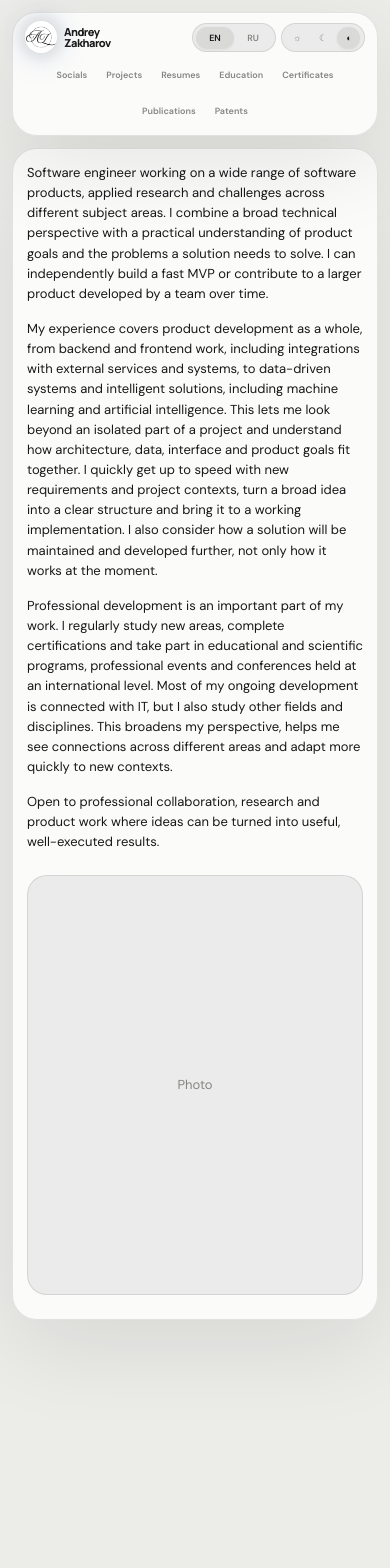
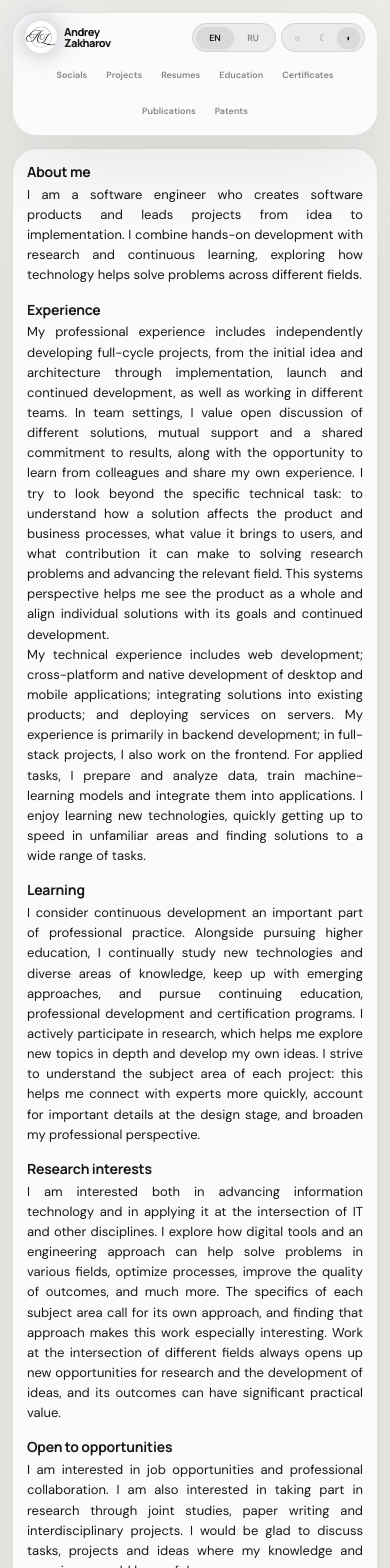
Before and after one commit to TheAndreyZakharov/TheAndreyZakharov.github.io, a React (Vite) app: page / in a window 390 px wide. Shown: the top 1568 px of the page. Before the commit the page ends 1344 px from the top, so only its background shows below. Built offline with nearby package versions, Linux system fonts and the light colour scheme.

Commit message:
description main

```diff
--- a/src/App.css
+++ b/src/App.css
@@ -133,15 +133,17 @@ button { border: 0; }
   backface-visibility: hidden;
   animation: card-in .7s cubic-bezier(.22, 1, .36, 1) both;
 }
-.profile-card.home-page { width: min(100%, 1040px); padding-top: 28px; padding-bottom: 32px; }
+.profile-card.home-page { --home-space: 28px; width: min(100%, 1040px); padding: var(--home-space); }
 .home-page .top-controls { position: static; }
 .home-page .profile-header { padding-top: 16px; }
-.home-hero { display: grid; grid-template-columns: minmax(0, 1fr) minmax(245px, .68fr); align-items: start; gap: clamp(26px, 5vw, 64px); }
+.home-hero { display: grid; grid-template-columns: minmax(0, 1fr) minmax(245px, .6fr); align-items: start; gap: var(--home-space); }
 .home-hero__copy { display: flex; min-width: 0; flex-direction: column; justify-content: center; }
 .home-hero .professional-summary { --professional-summary-space: 15px; margin: 0; padding: 0; border: 0; background: transparent; }
-.home-hero .professional-summary p { text-align: left; text-align-last: auto; }
+.home-hero .professional-summary p { text-align: justify; text-align-last: left; hyphens: none; -webkit-hyphens: none; }
 .home-hero .professional-summary__content { gap: var(--professional-summary-space); }
-.home-photo-placeholder { display: grid; width: 100%; min-height: 390px; aspect-ratio: 4 / 5; place-items: center; border: 1px solid var(--line); border-radius: 20px; color: var(--muted); background: var(--soft); font-size: 13px; }
+.professional-summary__section { display: grid; min-width: 0; gap: 3px; }
+.professional-summary__lead { margin: 0; font-size: 14px; font-weight: 700; letter-spacing: -.015em; line-height: 1.35; }
+.home-photo-placeholder { display: grid; width: 100%; aspect-ratio: 9 / 16; place-items: center; border: 1px solid var(--line); border-radius: 20px; color: var(--muted); background: var(--soft); font-size: 13px; }
 
 .page-shell[data-theme="dark"] .profile-card { box-shadow: 0 28px 90px rgba(0, 0, 0, .28), inset 0 1px rgba(255, 255, 255, .06); }
 .page-shell[data-theme="dark"] .social-link__icon img { filter: grayscale(1) invert(1) contrast(.82); }
@@ -509,12 +511,17 @@ html[data-theme="dark"]::view-transition, html[data-theme="dark"]::view-transiti
   .certificate-group + .certificate-group { margin-top: 28px; }
 }
 
+@media (max-width: 940px) {
+  .home-hero { grid-template-columns: minmax(0, 1fr); }
+  .home-photo-placeholder { width: min(100%, 380px); justify-self: center; }
+}
+
 @media (max-width: 680px) {
   .site-header { width: calc(100% - 24px); border-radius: 25px; }
   .page-shell { padding: 12px 12px 24px; }
   .page-shell { min-height: calc(100vh - 90px); }
   .profile-card { padding: 14px 14px 24px; border-radius: 25px; }
-  .profile-card.home-page { padding: 14px 14px 24px; }
+  .profile-card.home-page { --home-space: 14px; }
   .site-header__inner { padding-right: 12px; padding-left: 12px; }
   .site-brand { gap: 7px; }
   .site-brand__logo { flex-basis: 36px; width: 36px; height: 36px; }
@@ -532,8 +539,7 @@ html[data-theme="dark"]::view-transition, html[data-theme="dark"]::view-transiti
   .site-nav__label-compact { display: inline; }
   .profile-header { padding-top: 34px; }
   .home-page .profile-header { padding-top: 24px; }
-  .home-hero { grid-template-columns: minmax(0, 1fr); gap: 22px; }
-  .home-photo-placeholder { min-height: 330px; aspect-ratio: 4 / 5; justify-self: stretch; }
+  .home-photo-placeholder { width: 100%; justify-self: stretch; }
   .social-links { grid-template-columns: repeat(2, 1fr); }
   .social-links.social-card-grid { grid-template-columns: repeat(2, minmax(0, 132px)); }
   .other-links-panel .social-links.social-card-grid { max-width: 412px; }
--- a/src/App.jsx
+++ b/src/App.jsx
@@ -160,11 +160,13 @@ const copy = {
     researchIsbn: "ISBN",
     researchUdc: "UDC",
     sections: "Main sections",
-    professionalSummary: "Software engineer working on a wide range of software products, applied research and challenges across different subject areas. I combine a broad technical perspective with a practical understanding of product goals and the problems a solution needs to solve. I can independently build a fast MVP or contribute to a larger product developed by a team over time.",
+    professionalSummaryTitle: "About me",
+    professionalSummary: "I am a software engineer who creates software products and leads projects from idea to implementation. I combine hands-on development with research and continuous learning, exploring how technology helps solve problems across different fields.",
     professionalSummaryMore: [
-      "My experience covers product development as a whole, from backend and frontend work, including integrations with external services and systems, to data-driven systems and intelligent solutions, including machine learning and artificial intelligence. This lets me look beyond an isolated part of a project and understand how architecture, data, interface and product goals fit together. I quickly get up to speed with new requirements and project contexts, turn a broad idea into a clear structure and bring it to a working implementation. I also consider how a solution will be maintained and developed further, not only how it works at the moment.",
-      "Professional development is an important part of my work. I regularly study new areas, complete certifications and take part in educational and scientific programs, professional events and conferences held at an international level. Most of my ongoing development is connected with IT, but I also study other fields and disciplines. This broadens my perspective, helps me see connections across different areas and adapt more quickly to new contexts.",
-      "Open to professional collaboration, research and product work where ideas can be turned into useful, well-executed results.",
+      { lead: "Experience", body: "My professional experience includes independently developing full-cycle projects, from the initial idea and architecture through implementation, launch and continued development, as well as working in different teams. In team settings, I value open discussion of different solutions, mutual support and a shared commitment to results, along with the opportunity to learn from colleagues and share my own experience. I try to look beyond the specific technical task: to understand how a solution affects the product and business processes, what value it brings to users, and what contribution it can make to solving research problems and advancing the relevant field. This systems perspective helps me see the product as a whole and align individual solutions with its goals and continued development.", technical: "My technical experience includes web development; cross-platform and native development of desktop and mobile applications; integrating solutions into existing products; and deploying services on servers. My experience is primarily in backend development; in full-stack projects, I also work on the frontend. For applied tasks, I prepare and analyze data, train machine-learning models and integrate them into applications. I enjoy learning new technologies, quickly getting up to speed in unfamiliar areas and finding solutions to a wide range of tasks." },
+      { lead: "Learning", body: "I consider continuous development an important part of professional practice. Alongside pursuing higher education, I continually study new technologies and diverse areas of knowledge, keep up with emerging approaches, and pursue continuing education, professional development and certification programs. I actively participate in research, which helps me explore new topics in depth and develop my own ideas. I strive to understand the subject area of each project: this helps me connect with experts more quickly, account for important details at the design stage, and broaden my professional perspective." },
+      { lead: "Research interests", body: "I am interested both in advancing information technology and in applying it at the intersection of IT and other disciplines. I explore how digital tools and an engineering approach can help solve problems in various fields, optimize processes, improve the quality of outcomes, and much more. The specifics of each subject area call for its own approach, and finding that approach makes this work especially interesting. Work at the intersection of different fields always opens up new opportunities for research and the development of ideas, and its outcomes can have significant practical value." },
+      { lead: "Open to opportunities", body: "I am interested in job opportunities and professional collaboration. I am also interested in taking part in research through joint studies, paper writing and interdisciplinary projects. I would be glad to discuss tasks, projects and ideas where my knowledge and experience could be useful." },
     ],
     professionalSummaryReadMore: "Read more",
     professionalSummaryReadLess: "Show less",
@@ -216,7 +218,7 @@ const copy = {
     patentsTitle: "Патенты",
     patentsPlaceholder: "Патенты появятся здесь.",
     certificatesNav: "Дипломы и сертификаты",
-    homeHeroTitle: "Инженер-программист",
+    homeHeroTitle: "Инженер-разработчик",
     educationIntro: "Мой образовательный путь, дипломы и сертификаты",
     educationArchiveButton: "Дипломы и сертификаты",
     researchSupervisor: "Научный руководитель",
@@ -225,11 +227,13 @@ const copy = {
     researchIsbn: "ISBN",
     researchUdc: "УДК",
     sections: "Основные разделы",
-    professionalSummary: "Инженер-программист, работающий над разнообразными программными продуктами, прикладными исследованиями и задачами в разных предметных областях. Соединяю широкий технический кругозор с практическим пониманием целей продукта и задач, которые он должен решать. Могу самостоятельно быстро собрать MVP или последовательно развивать большой продукт в команде.",
+    professionalSummaryTitle: "Обо мне",
+    professionalSummary: "Я инженер-разработчик, создаю программные продукты и веду проекты от идеи до внедрения. Сочетаю практическую разработку с научной деятельностью и постоянным обучением, исследуя, как технологии помогают решать задачи в разных сферах.",
     professionalSummaryMore: [
-      "Мой опыт связан с разработкой продукта целиком: от серверной логики и клиентской части, включая интеграции с внешними сервисами и системами, до работы с данными и создания интеллектуальных решений, включая задачи машинного обучения и искусственного интеллекта. Поэтому я могу смотреть на задачу не только со стороны отдельного участка, но и понимать, как между собой связаны архитектура, данные, интерфейс и цели продукта. Быстро погружаюсь в новые требования и контекст конкретной задачи, умею переводить общую идею в понятную структуру и рабочую реализацию. При этом учитываю не только то, как решение работает сейчас, но и насколько удобно его развивать дальше.",
-      "Постоянное развитие – важная часть моей работы. Регулярно изучаю новые направления, прохожу сертификации, участвую в образовательных и научных программах, профессиональных мероприятиях и конференциях, в том числе международного уровня. Основная часть моего развития связана с IT, однако я также изучаю другие области и дисциплины. Это расширяет кругозор, помогает видеть связи между разными направлениями и быстрее ориентироваться в новых сферах.",
-      "Открыт к профессиональному сотрудничеству, исследовательским задачам и разработке продуктов, где идеи можно превращать в полезные и качественно выполненные решения.",
+      { lead: "Опыт", body: "Профессиональный опыт включает самостоятельную разработку проектов полного цикла: от идеи и архитектуры до реализации, запуска и дальнейшего развития, а также работу в разных командах. В командной работе ценю открытое обсуждение разных решений, взаимную поддержку и общую нацеленность на результат, а также возможность учиться у коллег и делиться собственным опытом. Стараюсь смотреть шире конкретной технической задачи: понимать, как решение влияет на продукт и бизнес-процессы, какую пользу приносит пользователям и какой вклад может внести в решение исследовательских задач и развитие соответствующей предметной области. Такой системный взгляд помогает видеть продукт целиком и соотносить отдельные решения с его целями и развитием.", technical: "Технический опыт включает веб-разработку, кроссплатформенную и нативную разработку десктопных и мобильных приложений, интеграцию решений в готовые продукты и развёртывание сервисов на серверах. Основное направление моего опыта связано с бэкенд-разработкой; в рамках фулстек-проектов также работаю с фронтендом. Для прикладных задач подготавливаю и анализирую данные, обучаю модели машинного обучения и интегрирую их в приложения. С интересом осваиваю новые технологии, быстро разбираюсь в незнакомых областях и нахожу решения для задач разного профиля." },
+      { lead: "Обучение", body: "Постоянное развитие считаю важной частью профессиональной деятельности. Сочетаю получение высшего образования с постоянным изучением новых технологий и разных областей знаний, слежу за появлением новых подходов, прохожу программы дополнительного образования, повышения квалификации и сертификации. Активно участвую в научной деятельности: она помогает глубже разбираться в новых темах и развивать собственные идеи. Стремлюсь понимать предметную область каждого проекта: это помогает быстрее находить общий язык с экспертами, учитывать важные детали ещё на этапе проектирования и расширяет профессиональный кругозор." },
+      { lead: "Научные интересы", body: "Меня привлекают как развитие информационных технологий, так и их применение на стыке с другими дисциплинами. Изучаю, как цифровые инструменты и инженерный подход помогают решать задачи в различных сферах, включая оптимизацию процессов, повышение качества результатов и многое другое. Специфика каждой предметной области требует своего подхода, и его поиск делает такую работу особенно интересной. Работа на пересечении разных сфер всегда открывает новые возможности для исследований и развития идей, а её результаты могут иметь значительную практическую ценность." },
+      { lead: "Открыт к предложениям", body: "Заинтересован в работе и профессиональном сотрудничестве. В научной деятельности готов к совместным исследованиям, подготовке статей и междисциплинарным проектам. Буду рад обсудить задачи, проекты и идеи, в которых мои знания и опыт могут быть полезны." },
     ],
     professionalSummaryReadMore: "Подробнее",
     professionalSummaryReadLess: "Свернуть",
@@ -1126,8 +1130,16 @@ function App() {
             <div className="home-hero__copy">
               <section className="professional-summary" aria-label={language === "ru" ? "Обо мне" : "About me"}>
                 <div className="professional-summary__content">
-                  <p><LanguageText>{text.professionalSummary}</LanguageText></p>
-                  {text.professionalSummaryMore.map((paragraph) => <p key={paragraph}><LanguageText>{paragraph}</LanguageText></p>)}
+                  <div className="professional-summary__section">
+                    <h2 className="professional-summary__lead"><LanguageText>{text.professionalSummaryTitle}</LanguageText></h2>
+                    <p><LanguageText>{text.professionalSummary}</LanguageText></p>
+                  </div>
+                  {text.professionalSummaryMore.map(({ lead, body, technical }, index) => (
+                    <div className="professional-summary__section" key={index}>
+                      <h2 className="professional-summary__lead"><LanguageText>{lead}</LanguageText></h2>
+                      <p><LanguageText>{body}{technical && <><br />{technical}</>}</LanguageText></p>
+                    </div>
+                  ))}
                 </div>
               </section>
             </div>
```
